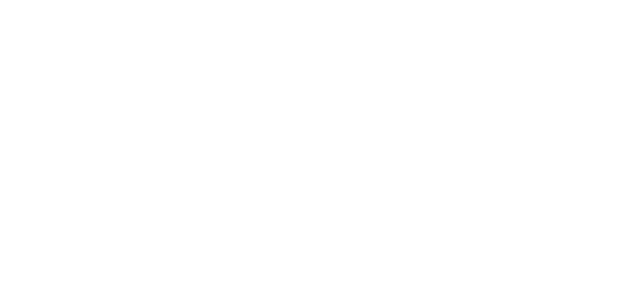
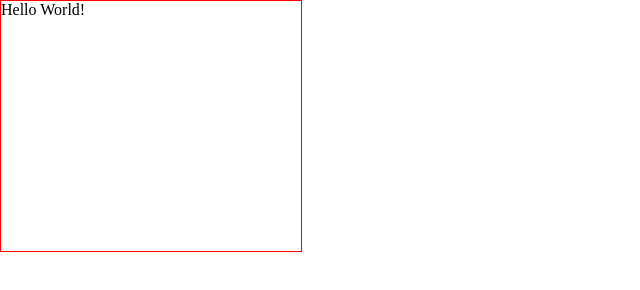
Before and after one commit to Fault1err/virtual-keyboard, a website: page index.html in a window 1280 px wide. Shown: the whole page, without its empty margins (0-640 px from the left). Drawn offline with Linux system fonts and the light colour scheme.

Commit message:
feat: added test render field for keyboard

```diff
--- a/main.js
+++ b/main.js
@@ -1,2 +1,6 @@
 console.log('Hello World!');
-console.log('Testing files changes');
+
+const renderField = document.createElement('div');
+renderField.className = 'render_field';
+document.body.append(renderField);
+renderField.innerHTML = 'Hello World!';
--- a/style.css
+++ b/style.css
@@ -2,3 +2,10 @@ body {
     padding: 0;
     margin: 0;
 }
+
+.render_field {
+    display: block;
+    border: 1px solid red;
+    width: 300px;
+    height: 250px;
+}
```
Also changed, not shown: .eslintrc.js.
